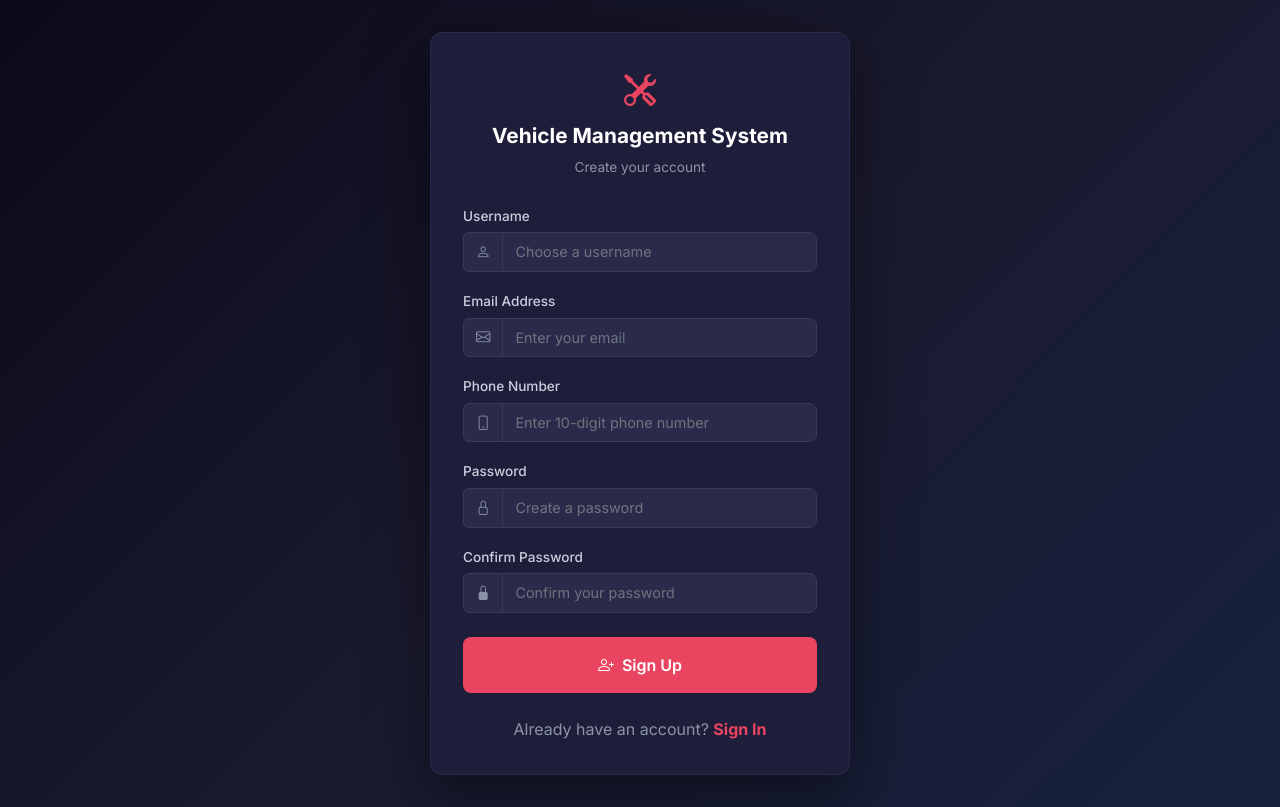
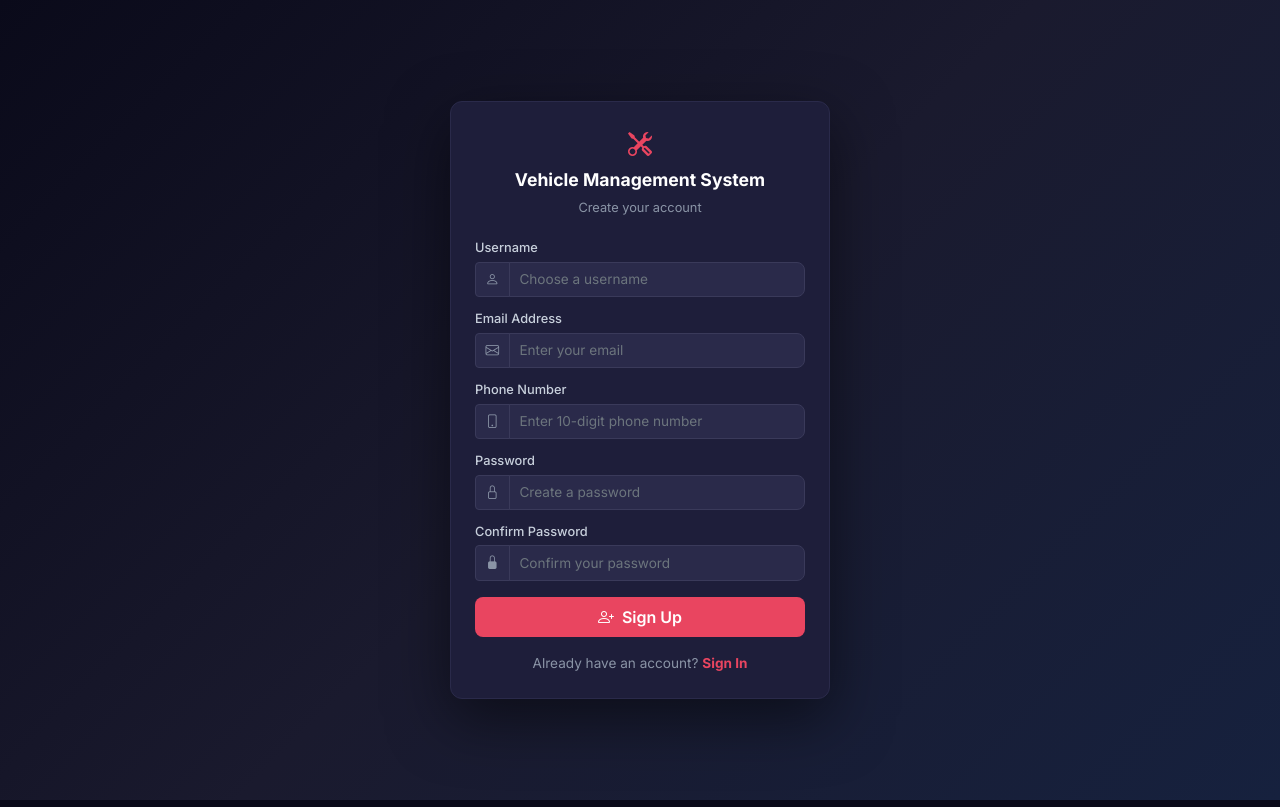
Before and after one commit to srikanthcode/VMS, a React (Vite) app in the folder client/: page /register in a window 1280 px wide. Built offline with nearby package versions, Linux system fonts and the light colour scheme.

Commit message:
feat: resize registration form to medium size

```diff
--- a/client/src/App.css
+++ b/client/src/App.css
@@ -1558,6 +1558,11 @@ body {
   border: 1px solid #2a2a4a;
 }
 
+.auth-card-md {
+  max-width: 380px;
+  padding: 1.5rem;
+}
+
 [data-theme="light"] .auth-card {
   background: #ffffff;
   border-color: #e9ecef;
@@ -1569,10 +1574,18 @@ body {
   margin-bottom: 1.5rem;
 }
 
+.auth-card-md .logo {
+  margin-bottom: 1rem;
+}
+
 .auth-card .logo h2 {
   font-weight: 700;
   color: #ffffff;
   font-size: 1.3rem;
+}
+
+.auth-card-md .logo h2 {
+  font-size: 1.1rem;
 }
 
 [data-theme="light"] .auth-card .logo h2 {
@@ -1582,6 +1595,10 @@ body {
 .auth-card .logo p {
   color: #8a94a6;
   font-size: 0.85rem;
+}
+
+.auth-card-md .logo p {
+  font-size: 0.8rem;
 }
 
 [data-theme="light"] .auth-card .logo p {
@@ -1595,11 +1612,21 @@ body {
   margin-bottom: 0.5rem;
 }
 
+.auth-card-md .logo i {
+  font-size: 1.5rem;
+  margin-bottom: 0.3rem;
+}
+
 .auth-card .form-label {
   color: #c8d0dc;
   font-weight: 500;
   font-size: 0.85rem;
   margin-bottom: 0.3rem;
+}
+
+.auth-card-md .form-label {
+  font-size: 0.8rem;
+  margin-bottom: 0.2rem;
 }
 
 [data-theme="light"] .auth-card .form-label {
@@ -1614,6 +1641,11 @@ body {
   font-size: 0.9rem;
 }
 
+.auth-card-md .input-group-text {
+  padding: 0.4rem 0.6rem;
+  font-size: 0.85rem;
+}
+
 [data-theme="light"] .auth-card .input-group-text {
   background: #f8f9fa;
   border-color: #dee2e6;
@@ -1626,6 +1658,11 @@ body {
   color: #ffffff;
   padding: 0.5rem 0.75rem;
   font-size: 0.9rem;
+}
+
+.auth-card-md .form-control {
+  padding: 0.4rem 0.6rem;
+  font-size: 0.85rem;
 }
 
 .auth-card .form-control::placeholder {
--- a/client/src/pages/auth/RegisterPage.jsx
+++ b/client/src/pages/auth/RegisterPage.jsx
@@ -84,7 +84,7 @@ const RegisterPage = () => {
 
   return (
     <div className="auth-page">
-      <div className="auth-card animate-slideUp">
+      <div className="auth-card auth-card-md animate-slideUp">
         <div className="logo">
           <i className="bi bi-tools"></i>
           <h2>Vehicle Management System</h2>
@@ -92,9 +92,9 @@ const RegisterPage = () => {
         </div>
 
         <form onSubmit={handleSubmit} className="form-custom">
-          <div className="mb-3">
+          <div className="mb-2">
             <label className="form-label">Username</label>
-            <div className="input-group">
+            <div className="input-group input-group-sm">
               <span className="input-group-text">
                 <i className="bi bi-person"></i>
               </span>
@@ -110,9 +110,9 @@ const RegisterPage = () => {
             </div>
           </div>
 
-          <div className="mb-3">
+          <div className="mb-2">
             <label className="form-label">Email Address</label>
-            <div className="input-group">
+            <div className="input-group input-group-sm">
               <span className="input-group-text">
                 <i className="bi bi-envelope"></i>
               </span>
@@ -128,9 +128,9 @@ const RegisterPage = () => {
             </div>
           </div>
 
-          <div className="mb-3">
+          <div className="mb-2">
             <label className="form-label">Phone Number</label>
-            <div className="input-group">
+            <div className="input-group input-group-sm">
               <span className="input-group-text">
                 <i className="bi bi-phone"></i>
               </span>
@@ -146,9 +146,9 @@ const RegisterPage = () => {
             </div>
           </div>
 
-          <div className="mb-3">
+          <div className="mb-2">
             <label className="form-label">Password</label>
-            <div className="input-group">
+            <div className="input-group input-group-sm">
               <span className="input-group-text">
                 <i className="bi bi-lock"></i>
               </span>
@@ -164,9 +164,9 @@ const RegisterPage = () => {
             </div>
           </div>
 
-          <div className="mb-4">
+          <div className="mb-3">
             <label className="form-label">Confirm Password</label>
-            <div className="input-group">
+            <div className="input-group input-group-sm">
               <span className="input-group-text">
                 <i className="bi bi-lock-fill"></i>
               </span>
@@ -184,7 +184,7 @@ const RegisterPage = () => {
 
           <button
             type="submit"
-            className="btn btn-accent w-100 py-3"
+            className="btn btn-accent w-100 py-2"
             disabled={loading}
           >
             {loading ? (
@@ -201,8 +201,8 @@ const RegisterPage = () => {
           </button>
         </form>
 
-        <div className="text-center mt-4">
-          <p className="text-muted mb-0">
+        <div className="text-center mt-3">
+          <p className="text-muted mb-0" style={{ fontSize: '0.85rem' }}>
             Already have an account?{' '}
             <Link to="/login" className="text-decoration-none fw-bold">
               Sign In
```
